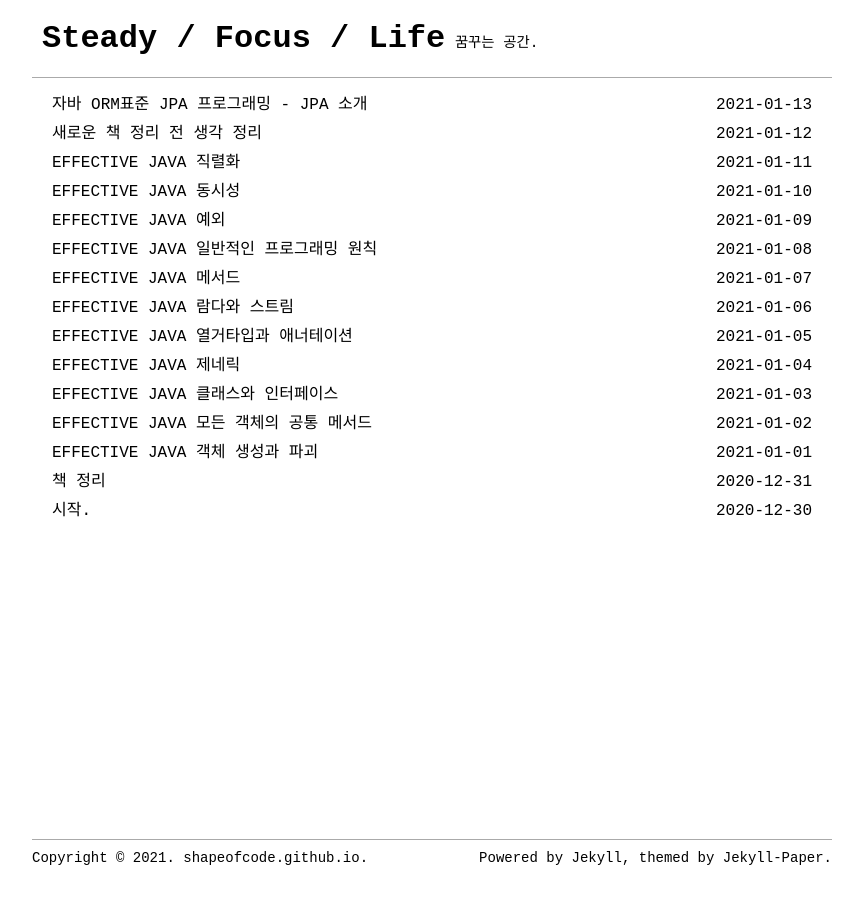
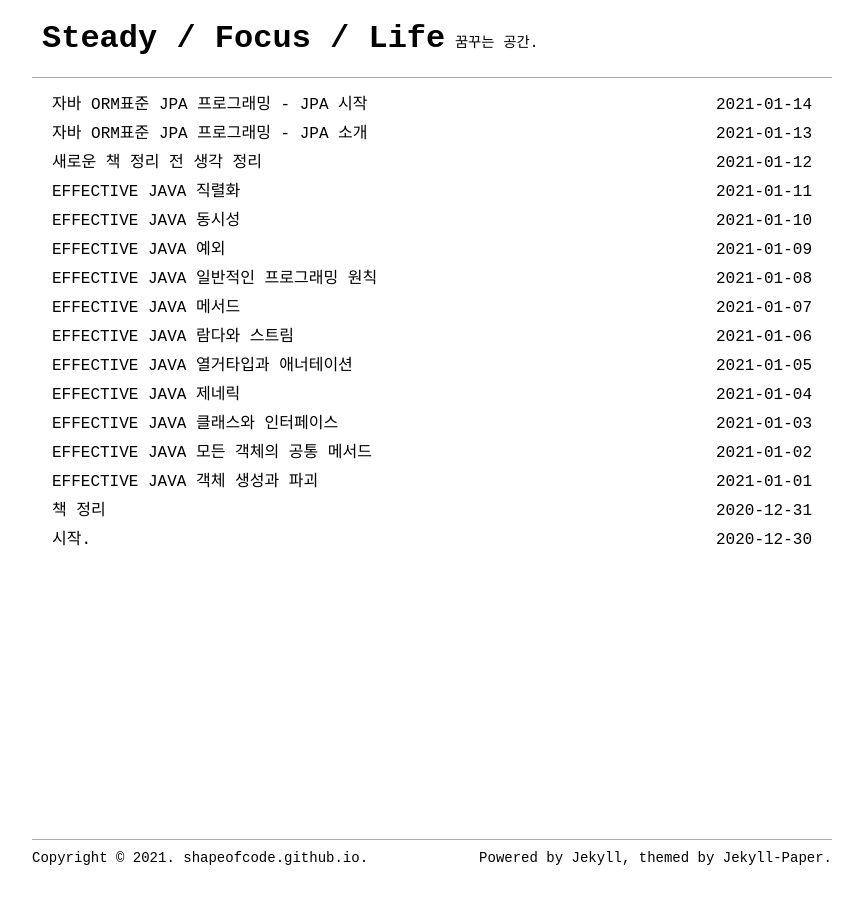
Before and after one commit to shapeofcode/shapeofcode.github.io, a Jekyll site: the page built from index.html, in a window 1280 px wide. Shown: the whole page, without its empty margins (208-1068 px from the left). Built offline with Jekyll 4.4.1, drawn with Linux system fonts in a browser that asks for light colours; the list of posts is cut into pages by our own code; some of the changed lines change nothing that is shown.

Commit message:
- add contents

````diff
--- a/_config.yml
+++ b/_config.yml
@@ -68,7 +68,6 @@
   - jekyll-sitemap
   - jekyll-archives
   - jekyll-seo-tag
-  - jekyll-category-pages
 # Exclude from processing.
 # The following items will not be processed, by default. Create a custom list
 # to override the default setting.
--- /dev/null
+++ b/_posts/2021-01-14-book-jpa02.markdown
@@ -0,0 +1,109 @@
+---
+layout: post
+title:  "자바 ORM표준 JPA 프로그래밍 - JPA 시작"
+date:   2021-01-14
+last_modified_at: 2021-01-14
+categories: [book]
+tags: [book, JPA]
+---
+
+이 책은 JPA 구현체로 하이버네이트를 사용한다(hibernate version.4.3.10.Final)
+JPA 구현체로 하이버네이트를 사용하기 위한 핵심 라이브러리
+- hibernate-core: 하비어베니트 라이브러리
+- hibernate-entitymanager: 하이버네이트가 JPA 구현체로 동작하도록 JPA 표준을 구현
+- hibernate-jpa-2.1-api:JAP 2.1 표준 API를 모아둔 라이브러리
+
+<br/>
+[객체 매핑]
+- @Entity : 클래스를 테이블과 매핑한다고 JPA에게 알려준다. @Entity가 사용된 클래슬르 엔티티 클래스라 한다.
+- @Table : 엔티티 클래스에 매핑할 테이블 정보를 알려준다.
+- @Id : 엔티티 클래스의 필드를 테이블의 기본키에 매핑한다. @Id가 사용된 필드를 식별자 필드라 한다.
+- @Column 필드를 컬럼에 매핑한다.
+
+* 매핑 어노테이션을 생략하면 필드명을 사용해서 컬럼명으로 매핑한다.
+* 대소문자를 구분하는 데이터베이스를 사용하면 @Column(name="AGE")처럼 명시적으로 매핑해야 한다.
+<br/>
+
+persistence.xml을 사용해서 필요한 설정 정보를 관리. META-INF/persistence.xml 클래스 패스 경로에 있으면 자동 인식
+```xml
+<?xml version="1.0" encoding="UTF-8"?>
+<persistence xmlns="http://xmlns.jcp.org/xml/ns/persistence" version="2.1">
+
+    <persistence-unit name="jpabook">   <!-- 데이터베이스당 하나의 영속성 유닛을 등록 -->
+
+        <properties>
+
+            <!-- 필수 속성 -->
+            <property name="javax.persistence.jdbc.driver" value="org.h2.Driver"/>
+            <property name="javax.persistence.jdbc.user" value="sa"/>
+            <property name="javax.persistence.jdbc.password" value=""/>
+            <property name="javax.persistence.jdbc.url" value="jdbc:h2:tcp://localhost/~/test"/>
+            <property name="hibernate.dialect" value="org.hibernate.dialect.H2Dialect" />
+
+            <!-- 옵션 -->
+            <property name="hibernate.show_sql" value="true" />
+            <property name="hibernate.format_sql" value="true" />
+            <property name="hibernate.use_sql_comments" value="true" />
+            <property name="hibernate.id.new_generator_mappings" value="true" />
+
+            <!--<property name="hibernate.hbm2ddl.auto" value="create" />-->
+        </properties>
+    </persistence-unit>
+
+</persistence>
+```
+
+엔티티 매니저 설정
+1. 엔티티 매니저 팩토리 생성
+```java
+EntityManagerFactory emf = Persistence.createEntityManagerFactory("jpabook");
+```
+엔티티 매니저 팩토리는 애플리케이션 전체에서 딱 한 번만 생성하고 공유해서 사용해야 한다.
+
+2. 엔티티 매니저 생성
+```java
+EntityManager em = emf.createEntityManager();
+```
+
+3. 트랜잭션 관리
+항상 트랜젝션 안에서 데이터를 변경해야 한다.
+
+```java
+EntityTransaction tx = em.getTransaction(); //트랜잭션 기능 획득
+try {
+
+
+    tx.begin(); //트랜잭션 시작
+    logic(em);  //비즈니스 로직
+    tx.commit();//트랜잭션 커밋
+
+} catch (Exception e) {
+    e.printStackTrace();
+    tx.rollback(); //트랜잭션 롤백
+} finally {
+    em.close(); //엔티티 매니저 종료
+}
+```
+
+4. 비즈니스 로직
+- 등록
+em.persist(member);
+- 수정
+member.setAge(20);
+- 삭제
+remove();
+- 한 건 조회
+find();
+
+5. JPQL
+JPQL은 엔티티 객체를 대상으로 쿼리한다.
+```java
+TypedQuery<Member> query = em.createQuery("select m from Member m", Member.class);
+List<Member> members = query.getResultList();
+```
+
+<br/>
+
+출처 : 자바 ORM 표준 JPA 프로그래밍 김영한 지음
+
+<br/>
````
